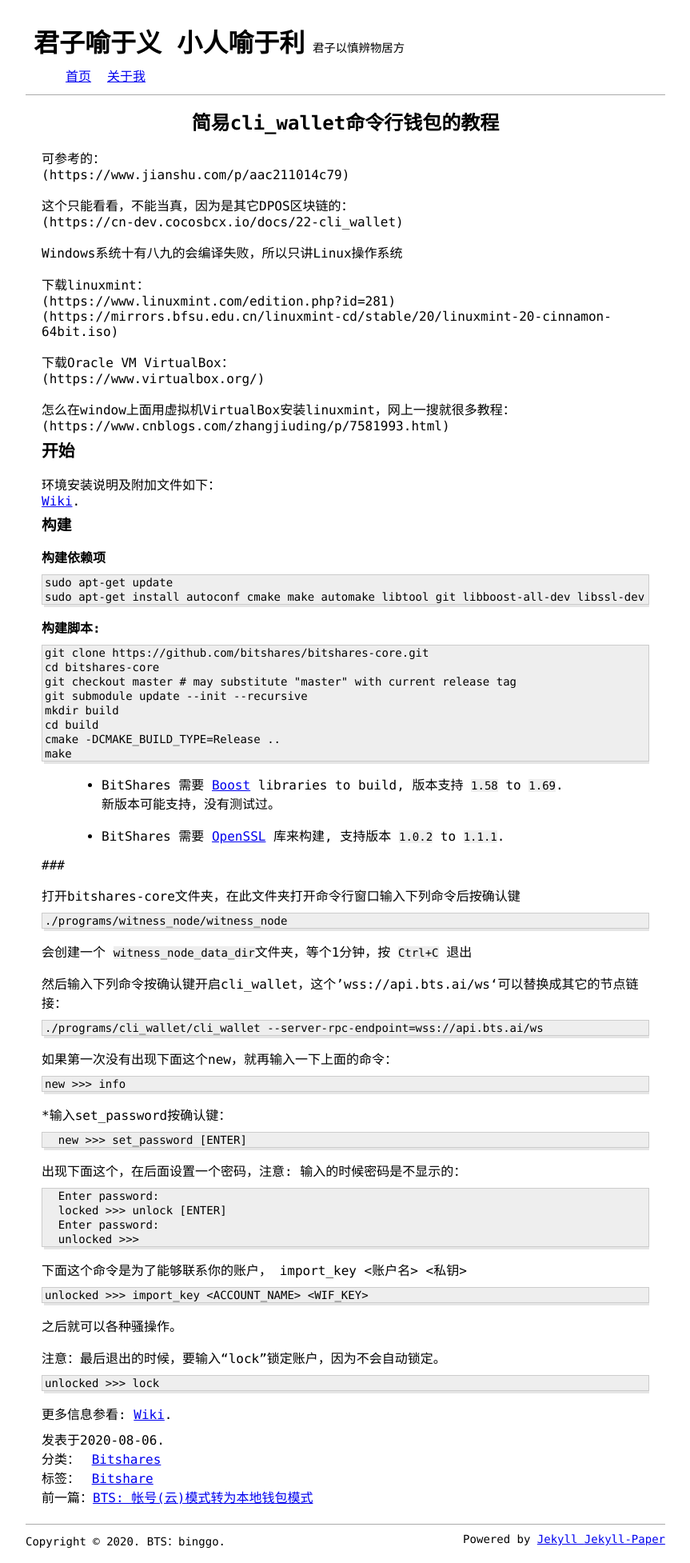
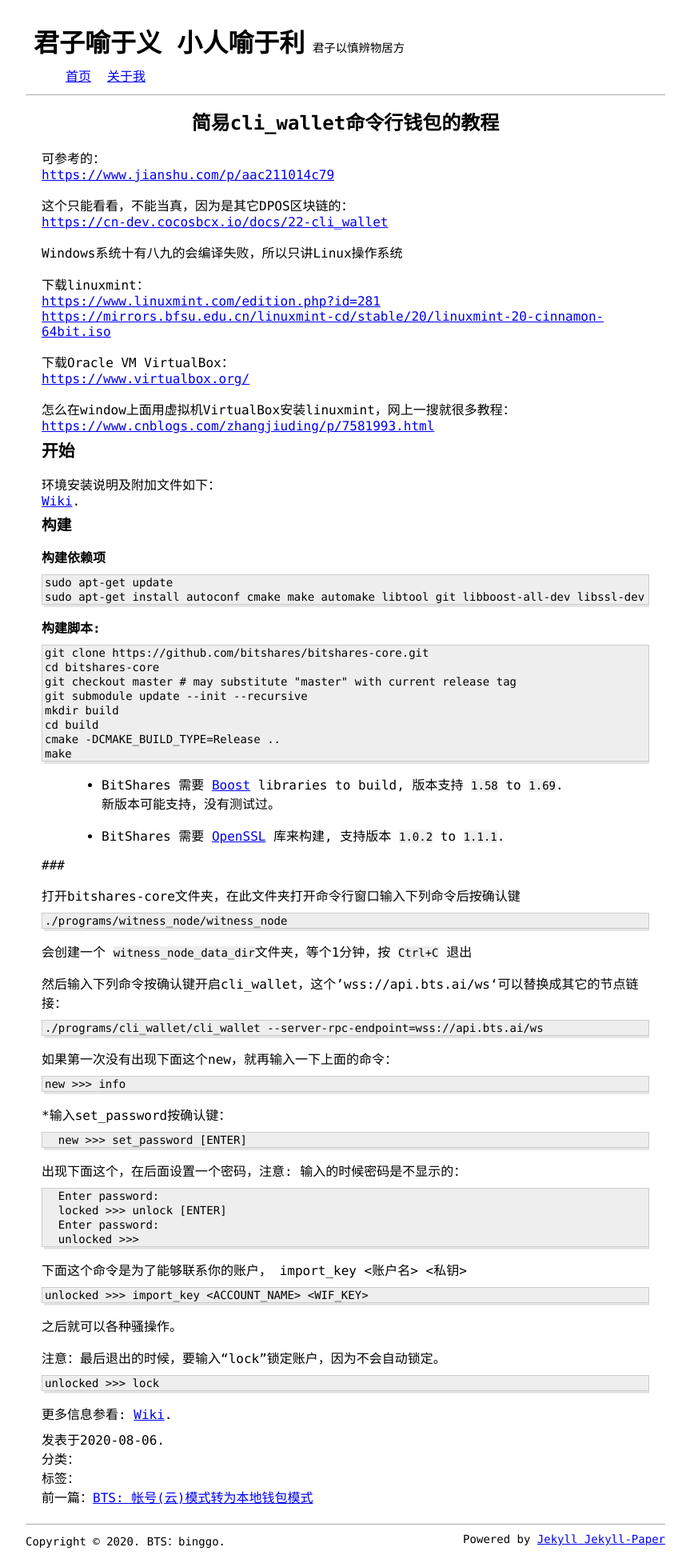
Before and after one commit to shulthz/shulthz.github.io, a Jekyll site: the page built from _posts/2020-08-06-简易cli_wallet命令行钱包的教程.markdown, in a window 1280 px wide. Shown: the whole page at 80% size, without its empty margins (208-1071 px from the left). Built offline with Jekyll 4.4.1, drawn with Linux system fonts in a browser that asks for light colours.

Commit message:
Update 2020-08-06-简易cli_wallet命令行钱包的教程.markdown

```diff
--- a/_posts/2020-08-06-简易cli_wallet命令行钱包的教程.markdown
+++ b/_posts/2020-08-06-简易cli_wallet命令行钱包的教程.markdown
@@ -2,28 +2,28 @@
 layout: post
 title: 简易cli_wallet命令行钱包的教程
 author: "binggo"
-categories: [Bitshares]
-tags: [Bitshare]
+categories:
+tags:
 ---
 
 
 可参考的：
-(https://www.jianshu.com/p/aac211014c79)
+<https://www.jianshu.com/p/aac211014c79>
 
 这个只能看看，不能当真，因为是其它DPOS区块链的：
-(https://cn-dev.cocosbcx.io/docs/22-cli_wallet)
+<https://cn-dev.cocosbcx.io/docs/22-cli_wallet>
 
 Windows系统十有八九的会编译失败，所以只讲Linux操作系统
 
 下载linuxmint：
-(https://www.linuxmint.com/edition.php?id=281)
-(https://mirrors.bfsu.edu.cn/linuxmint-cd/stable/20/linuxmint-20-cinnamon-64bit.iso)
+<https://www.linuxmint.com/edition.php?id=281>
+<https://mirrors.bfsu.edu.cn/linuxmint-cd/stable/20/linuxmint-20-cinnamon-64bit.iso>
 
 下载Oracle VM VirtualBox：
-(https://www.virtualbox.org/)
+<https://www.virtualbox.org/>
 
 怎么在window上面用虚拟机VirtualBox安装linuxmint，网上一搜就很多教程：
-(https://www.cnblogs.com/zhangjiuding/p/7581993.html)
+<https://www.cnblogs.com/zhangjiuding/p/7581993.html>
 
 
 开始
```
